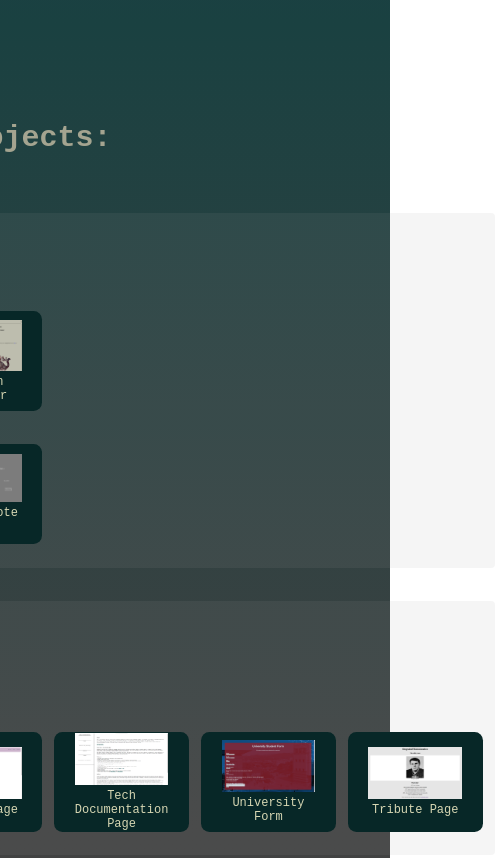
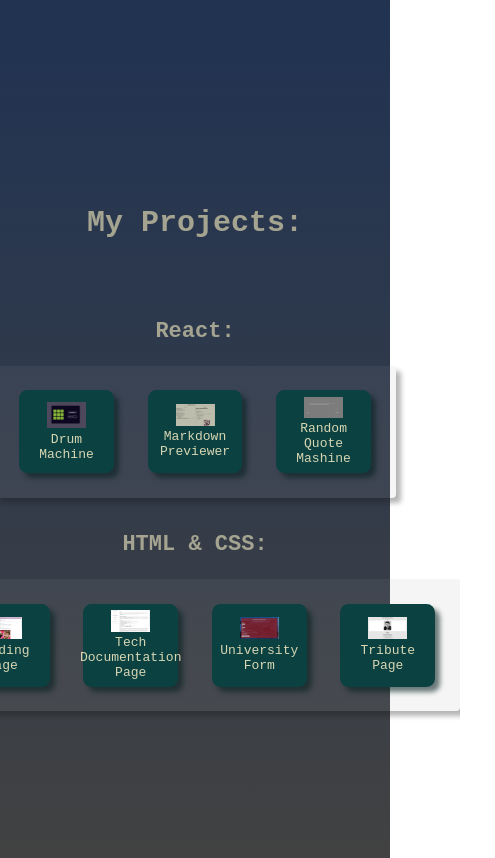
Before and after one commit to Wektors/Wektors.github.io, a plain HTML site: page index.html in a window 390 px wide. Shown: the part 820-1678 px from the top of the page, 495 px wide, since content can reach past the window. Drawn offline with Linux system fonts and the light colour scheme; a script that the page names is missing.

Commit message:
added drum machine

```diff
--- a/index.html
+++ b/index.html
@@ -19,43 +19,49 @@
 
       <section id="projects">
         <h2>My Projects:</h2><br>
-        <div id="project-react">
-          <h3>React:</h2>
+        <h3>React:</h3>
+        <div class="project-stack">
 
-            <p class="project-tile" id="grid-item0">
+            <p class="project-tile" >
+            <a href="https://resplendent-alpaca-8ab8a0.netlify.app" target="_blank" alt="random quote mashine preview">
+              <img class="project-img" src="/drummachine/drummachine.png" /> </a
+              >Drum Machine
+            </p>
+
+            <p class="project-tile" >
             <a href="https://symphonious-valkyrie-39e9f6.netlify.app" target="_blank" alt="random quote mashine preview">
               <img class="project-img" src="/markdownpreviewer/markdownpreviewer.png" /> </a
-              >markdown Previewer
+              >Markdown Previewer
             </p>
 
-            <p class="project-tile" id="grid-item1">
+            <p class="project-tile" >
             <a href="https://main--unique-daffodil-45a036.netlify.app" target="_blank" alt="random quote mashine preview">
               <img class="project-img" src="/randomquotemashine/randomquotemashine.png" /> </a
               >Random Quote Mashine
             </p>
         </div>
 
-        <div id="project-htmlcss">
-          <h3>HTML & CSS:</h2>
-        <p class="project-tile" id="grid-item5">
+        <h3>HTML & CSS:</h3>
+        <div class="project-stack">
+        <p class="project-tile" >
           <a href="/landingpage/landingpage.html" target="_blank" alt="landing page preview">
             <img class="project-img" src="/landingpage/landingpage.png" /> </a
           >Landing Page
         </p>
 
-        <p class="project-tile" id="grid-item6">
+        <p class="project-tile" >
           <a href="/techpage/techpage.html" target="_blank" alt="tech page preview">
             <img class="project-img" src="/techpage/techpage.png" /> </a
           >Tech Documentation Page
         </p>
 
-        <p class="project-tile" id="grid-item7">
+        <p class="project-tile" >
           <a href="universityform/universityform.html" target="_blank" alt="university form preview">
             <img class="project-img" src="universityform/universityform.png" /> </a
           >University Form
         </p>
 
-        <p class="project-tile" id="grid-item8">
+        <p class="project-tile" >
           <a
             href="tributepage/tributepage.html"
             target="_blank"
--- a/styles.css
+++ b/styles.css
@@ -17,6 +17,7 @@ html {
 	height: 6vh;
 	position: fixed;
 	width: 100vw;
+	box-shadow: 3px 3px 5px rgba(61, 15, 3, 0.725);
 }
 
 .nav-link {
@@ -24,12 +25,13 @@ html {
 	padding: 2vw;
 	font-size: 20px;
 	text-decoration: none;
+	transition: 300ms linear;
 }
 
 .nav-link:hover {
 	color: rgb(225, 230, 230);
 	padding: 2vw;
-	font-size: 24px;
+	font-size: 21px;
 	text-decoration: none;
 	transition: 300ms linear;
 }
@@ -38,28 +40,28 @@ html {
 	0% {
 		color: rgb(164, 164, 144);
 		padding: 2vw;
-		font-size: 21px;
+		font-size: 20px;
 		text-decoration: none;
 	}
 
 	33% {
 		color: rgb(196, 196, 179);
 		padding: 2vw;
-		font-size: 22px;
+		font-size: 20.33px;
 		text-decoration: none;
 	}
 
 	66% {
 		color: rgb(200, 212, 212);
 		padding: 2vw;
-		font-size: 23px;
+		font-size: 20.66px;
 		text-decoration: none;
 	}
 
 	100% {
 		color: rgb(225, 230, 230);
 		padding: 2vw;
-		font-size: 24px;
+		font-size: 21px;
 		text-decoration: none;
 	}
 }
@@ -70,53 +72,53 @@ html {
 	align-items: center;
 	font-size: 40px;
 	color: rgb(164, 164, 144);
-	background: linear-gradient(rgb(33, 51, 82), rgb(26, 65, 65));
+	background: linear-gradient(rgb(66, 66, 66), rgb(33, 51, 82));
 	height: 100vh;
 }
 
 #projects {
-	display: grid;
+	display: flex;
+	flex-direction: column;
 	font-size: 18px;
 	color: rgb(164, 164, 144);
-	background: linear-gradient(rgb(26, 65, 65), rgb(66, 66, 66));
+	background: linear-gradient(rgb(33, 51, 82), rgb(66, 66, 66));
 	height: 100vh;
 	max-width: 100vw;
-	row-gap: 1vh;
-	column-gap: 3vw;
 	align-items: center;
 	justify-content: center;
 }
 
-#project-react {
-	display: grid;
-	grid-column-start: 1;
-	grid-column-end: 5;
-	grid-row: 2;
+#contact {
+	display: flex;
+	justify-content: center;
+	align-items: center;
+	flex-direction: column;
+	font-size: 40px;
+	color: white;
+	background: linear-gradient(rgb(66, 66, 66), rgb(26, 65, 65));
+	height: 100vh;
+}
+
+.project-stack {
+	display: flex;
+	flex-direction: row;
+	justify-content: space-between;
 	padding: 2vw;
 	border-radius: 1vw;
 	background: rgba(157, 157, 157, 0.1);
-	row-gap: 1vh;
-	column-gap: 3vw;
-}
-
-#project-htmlcss {
-	display: grid;
-	grid-column-start: 1;
-	grid-column-end: 5;
-	grid-row: 3;
-	padding: 2vw;
-	border-radius: 1vw;
-	background: rgba(157, 157, 157, 0.1);
-	row-gap: 1vh;
-	column-gap: 3vw;
+	box-shadow: 5px 5px 5px rgba(26, 25, 25, 0.322);
 }
 
 h2 {
-	display: grid;
-	margin-top: 10vh;
+	display: flex;
+	margin-top: 6vh;
 	font-size: 30px;
-	grid-row: 1;
-	grid-column: 1;
+}
+
+h3 {
+	display: flex;
+	margin-top: 2vh;
+	font-size: 22px;
 }
 
 .project-img {
@@ -129,6 +131,10 @@ h2 {
 }
 
 .project-tile {
+	display: flex;
+	flex-direction: column;
+	justify-content: center;
+	align-items: center;
 	text-align: center;
 	color: rgb(215, 215, 179);
 	text-decoration: none;
@@ -136,49 +142,10 @@ h2 {
 	background-color: rgb(12, 65, 65);
 	width: 10vw;
 	height: 7vw;
-	padding: 3vh;
+	padding: 4vh;
 	border-radius: 1vh;
-}
-
-#grid-item0 {
-	grid-column: 1;
-	grid-row: 2;
-}
-
-#grid-item1 {
-	grid-column: 2;
-	grid-row: 2;
-}
-
-#grid-item5 {
-	grid-column: 1;
-	grid-row: 3;
-}
-
-#grid-item6 {
-	grid-column: 2;
-	grid-row: 3;
-}
-
-#grid-item7 {
-	grid-column: 3;
-	grid-row: 3;
-}
-
-#grid-item8 {
-	grid-column: 4;
-	grid-row: 3;
-}
-
-#contact {
-	display: flex;
-	justify-content: center;
-	align-items: center;
-	flex-direction: column;
-	font-size: 40px;
-	color: white;
-	background: linear-gradient(rgb(66, 66, 66), rgb(33, 51, 82));
-	height: 100vh;
+	margin: 2vh;
+	box-shadow: 5px 5px 5px rgba(6, 33, 33, 0.585);
 }
 
 .social-link {
@@ -206,159 +173,19 @@ a {
 }
 
 @media screen and (max-width: 992px) {
-	.project-img {
-		display: flex;
-		height: auto;
-		width: 16vw;
-		margin-bottom: 1vw;
-		align-items: center;
-		justify-content: center;
+	h2 {
+		margin-top: 3vh;
+		font-size: 30px;
+	}
+
+	h3 {
+		margin-top: 4vh;
+		font-size: 22px;
 	}
 
 	.project-tile {
-		display: flex;
-		align-items: center;
-		justify-content: center;
-		flex-direction: column;
-		text-align: center;
-		color: rgb(215, 215, 179);
-		text-decoration: none;
-		font-size: 11px;
-		background-color: rgb(7, 39, 39);
-		width: 20vw;
-		height: auto;
-		padding: 2vh;
-		padding-bottom: 1vh;
-		border-radius: 1vh;
-	}
-
-	#grid-item0 {
-		grid-column: 1;
-		grid-row: 2;
-	}
-
-	#grid-item1 {
-		grid-column: 1;
-		grid-row: 3;
-	}
-
-	#grid-item2 {
-		grid-column: 2;
-		grid-row: 3;
-	}
-
-	#grid-item3 {
-		grid-column: 1;
-		grid-row: 4;
-	}
-
-	#grid-item4 {
-		grid-column: 2;
-		grid-row: 4;
-	}
-
-	#project-react {
-	display: grid;
-	grid-column-start: 1;
-	grid-column-end: 5;
-	grid-row: 2;
-	padding: 3vw;
-	border-radius: 1vw;
-	background: rgba(157, 157, 157, 0.1);
-	row-gap: 1vh;
-	column-gap: 3vw;
-}
-
-	#project-htmlcss {
-	display: grid;
-	grid-column-start: 1;
-	grid-column-end: 5;
-	grid-row: 3;
-	padding: 3vw;
-	border-radius: 1vw;
-	background: rgba(157, 157, 157, 0.1);
-	row-gap: 1vh;
-	column-gap: 3vw;
-}
-
-@media screen and (max-width: 600px) {
-	#navbar {
-		display: flex;
-		justify-content: center;
-		align-items: center;
-		font-size: 18px;
-		background-color: rgb(79, 24, 40);
-		height: 6vh;
-		position: fixed;
-		width: 100vw;
-	}
-
-	.nav-link {
-		color: rgb(164, 164, 144);
-		padding: 2vw;
-		font-size: 20px;
-		text-decoration: none;
-	}
-
-	.project-img {
-		display: flex;
-		height: auto;
-		width: 24vw;
-		margin-bottom: 1vw;
-		align-items: center;
-		justify-content: center;
-	}
-
-	.project-tile {
-		display: flex;
-		align-items: center;
-		justify-content: center;
-		flex-direction: column;
-		text-align: center;
-		color: rgb(215, 215, 179);
-		text-decoration: none;
-		font-size: 12px;
-		background-color: rgb(7, 39, 39);
-		width: 26vw;
-		height: 17vw;
-		padding: 2vh;
-		border-radius: 1vh;
-	}
-	#welcome-section {
-		display: flex;
-		justify-content: center;
-		align-items: center;
-		font-size: 30px;
-		color: rgb(164, 164, 144);
-		background-color: rgb(33, 51, 82);
-		height: 100vh;
-	}
-
-	#contact {
-		display: flex;
-		justify-content: center;
-		align-items: center;
-		flex-direction: column;
-		font-size: 28px;
-		color: white;
-		background-color: rgb(36, 36, 36);
-		height: 100vh;
-	}
-
-	.social-link {
-		display: flex;
-		justify-content: center;
-		align-items: center;
-		flex-direction: row;
-		font-size: 12px;
-	}
-
-	.link-img {
-		display: flex;
-		justify-content: center;
-		align-items: center;
-		flex-direction: row;
-		margin-right: 1vw;
-		height: 30px;
+		font-size: 13px;
+		width: 7vw;
+		height: 4vw;
 	}
 }
```
Also changed, not shown: drummachine/drummachine.png (added).
